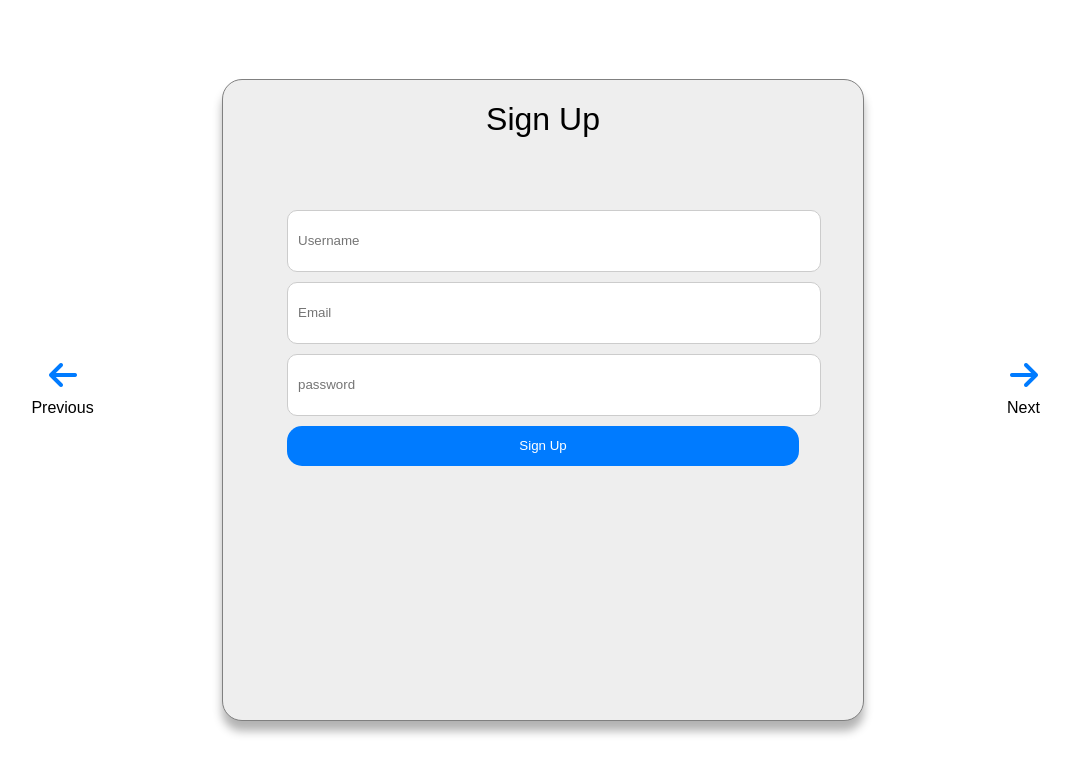
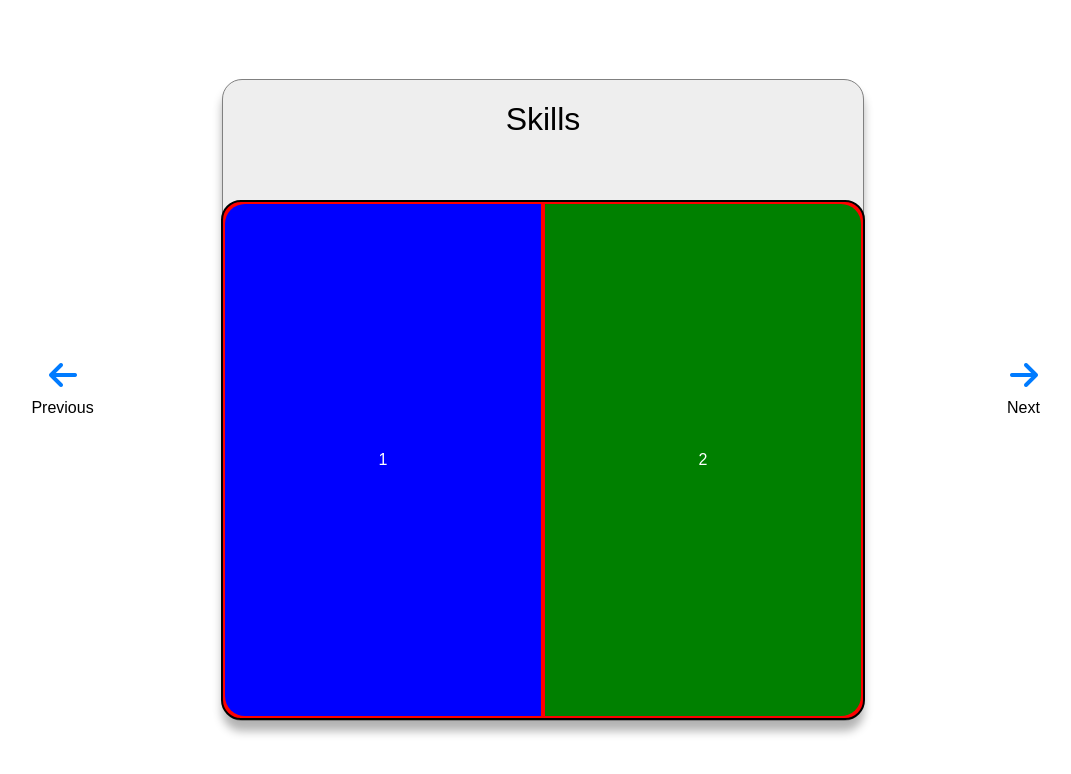
Before and after one commit to 4l0sh/intfind, a React (Create React App) app: page /skills in a window 1280 px wide. Shown: the top 774 px of the page, without its empty margins (97-1168 px from the left). Built offline with nearby package versions, Linux system fonts and the light colour scheme; a web font is replaced by a local one.

Commit message:
skills page
page is nog leeg

```diff
--- a/package.json
+++ b/package.json
@@ -12,6 +12,7 @@
     "mongodb": "^6.10.0",
     "react": "^18.3.1",
     "react-dom": "^18.3.1",
+    "react-router-dom": "^7.0.1",
     "react-scripts": "5.0.1",
     "web-vitals": "^2.1.4"
   },
--- a/src/App.js
+++ b/src/App.js
@@ -1,12 +1,19 @@
 import react, { Fragment } from 'react';
+import { BrowserRouter as Router, Route, Routes } from 'react-router-dom';
+import Skills from './layout/skills/skills';
 import Wizard from './layout/wizard';
 import './App.css';
 
 function App() {
   return (
-    <Fragment>
-      <Wizard />
-    </Fragment>
+    <Router>
+      <Fragment>
+        <Routes>
+          <Route exact path='/' element={<Wizard />} />
+          <Route exact path='/skills' element={<Skills />} />
+        </Routes>
+      </Fragment>
+    </Router>
   );
 }
 
--- a/src/layout/signup.js
+++ b/src/layout/signup.js
@@ -1,9 +1,15 @@
 import React, { Fragment, useState } from 'react';
 import M from 'materialize-css';
+import { useNavigate } from 'react-router-dom';
 import './signup.css';
 
 const Signup = () => {
   const [errorMessage, setErrorMessage] = useState('');
+  const navigate = useNavigate();
+
+  const redirectToSkills = () => {
+    navigate('/skills');
+  };
 
   const signUserUp = (event) => {
     event.preventDefault();
@@ -37,6 +43,7 @@ const Signup = () => {
       })
       .catch((err) => console.log('error adding user', err));
   };
+
   return (
     <Fragment>
       <div className='container'>
@@ -73,7 +80,10 @@ const Signup = () => {
           </div>
         </div>
         <div className='box3'>
-          <i className='fa-solid fa-arrow-right arrow-right'></i>
+          <i
+            onClick={redirectToSkills}
+            className='fa-solid fa-arrow-right arrow-right'
+          ></i>
           <p>Next</p>
         </div>
       </div>
--- /dev/null
+++ b/src/layout/skills/skills.css
@@ -0,0 +1,33 @@
+.skillsDiv {
+  border-radius: 20px;
+  width: 100%;
+  background-color: red;
+  border: 2px solid black;
+  height: 100%;
+  display: flex;
+  flex-direction: row;
+}
+.softSkills {
+  display: flex;
+  align-items: center;
+  justify-content: center;
+  width: 50%;
+  background-color: blue;
+  border-radius: 20px;
+  color: white;
+  margin: 2px;
+  border-top-right-radius: 0;
+  border-bottom-right-radius: 0;
+}
+.techSkills {
+  display: flex;
+  align-items: center;
+  justify-content: center;
+  width: 50%;
+  background-color: green;
+  border-radius: 20px;
+  color: white;
+  margin: 2px;
+  border-top-left-radius: 0;
+  border-bottom-left-radius: 0;
+}
--- /dev/null
+++ b/src/layout/skills/skills.js
@@ -0,0 +1,39 @@
+import React from 'react';
+import { useNavigate } from 'react-router-dom';
+import './skills.css';
+
+const Skills = () => {
+  const navigate = useNavigate();
+  const redirectToSignup = () => {
+    navigate('/');
+  };
+
+  return (
+    <div>
+      <div className='container'>
+        <div className='box1'>
+          <i
+            onClick={redirectToSignup}
+            className='fa-solid fa-arrow-left arrow-left'
+          ></i>
+          <p> Previous</p>
+        </div>
+        <div className='box2'>
+          <div className='title'>
+            <h1> Skills</h1>
+          </div>
+          <div className='skillsDiv'>
+            <div className='softSkills'>1</div>
+            <div className='techSkills'>2</div>
+          </div>
+        </div>
+        <div className='box3'>
+          <i className='fa-solid fa-arrow-right arrow-right'></i>
+          <p>Next</p>
+        </div>
+      </div>
+    </div>
+  );
+};
+
+export default Skills;
```
Also changed, not shown: 1 other file (tests, documents, lock files or other folders).
